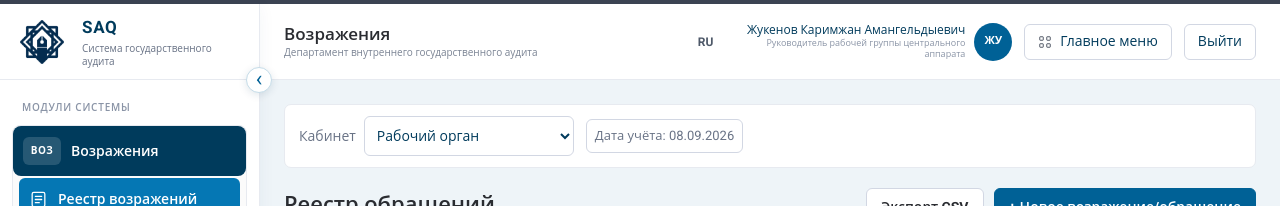
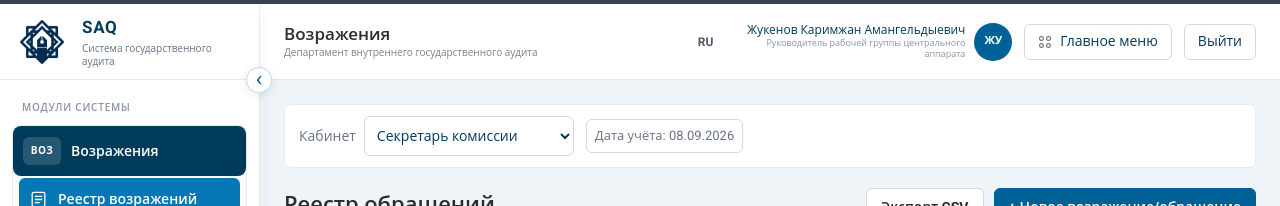
Before and after one commit to mtoganba/saq-objections-prof-test, a React (Vite) app in the folder frontend/: page / in a window 1280 px wide. Shown: the top 206 px of the page. Built offline with nearby package versions, Linux system fonts and the light colour scheme; a web font is replaced by a local one.

Commit message:
Rename commission roles

```diff
--- a/frontend/src/components/AppShell.tsx
+++ b/frontend/src/components/AppShell.tsx
@@ -154,7 +154,7 @@ export default function AppShell({
                 value={role}
                 onChange={(event) => onRoleChange(event.target.value as Role)}
               >
-                {Object.entries(ROLES).map(([value, label]) => (
+                {Object.entries(ROLES).filter(([value]) => value !== "higher").map(([value, label]) => (
                   <option key={value} value={value}>
                     {label}
                   </option>
--- a/frontend/src/data/constants.ts
+++ b/frontend/src/data/constants.ts
@@ -5,12 +5,12 @@ export const TYPES = {
 } as const;
 export const ROLES = {
   "demo-superuser": "Демо-суперпользователь",
-  work: "Рабочий орган",
+  work: "Секретарь комиссии",
   deputy: "Заместитель директора ДАВГА",
-  director: "Директор ДАВГА",
+  director: "Руководитель секретаря",
   dvga: "ДВГА",
   kvga: "КВГА",
-  commission: "Апелляционная комиссия",
+  commission: "Комиссия",
   subject: "Объект",
   subject2: "Объект №2",
   higher: "Вышестоящий орган",
```
